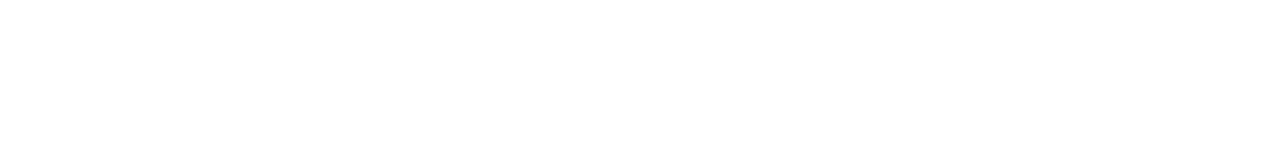
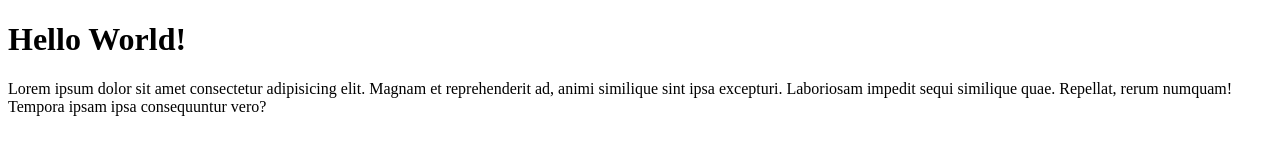
Before and after one commit to EnricoGenovese/js-variables, a plain HTML site: page index.html in a window 1280 px wide. Drawn offline with Linux system fonts and the light colour scheme.

Commit message:
Revert "add index html"
This reverts commit 2fc78732542f93d697309199b35e5061f425730c.

```diff
--- a/index.html
+++ b/index.html
@@ -6,6 +6,7 @@
     <title>26/09/24</title>
 </head>
 <body>
-
+    <h1>Hello World!</h1>
+    <p>Lorem ipsum dolor sit amet consectetur adipisicing elit. Magnam et reprehenderit ad, animi similique sint ipsa excepturi. Laboriosam impedit sequi similique quae. Repellat, rerum numquam! Tempora ipsam ipsa consequuntur vero?</p>
 </body>
 </html>
```
